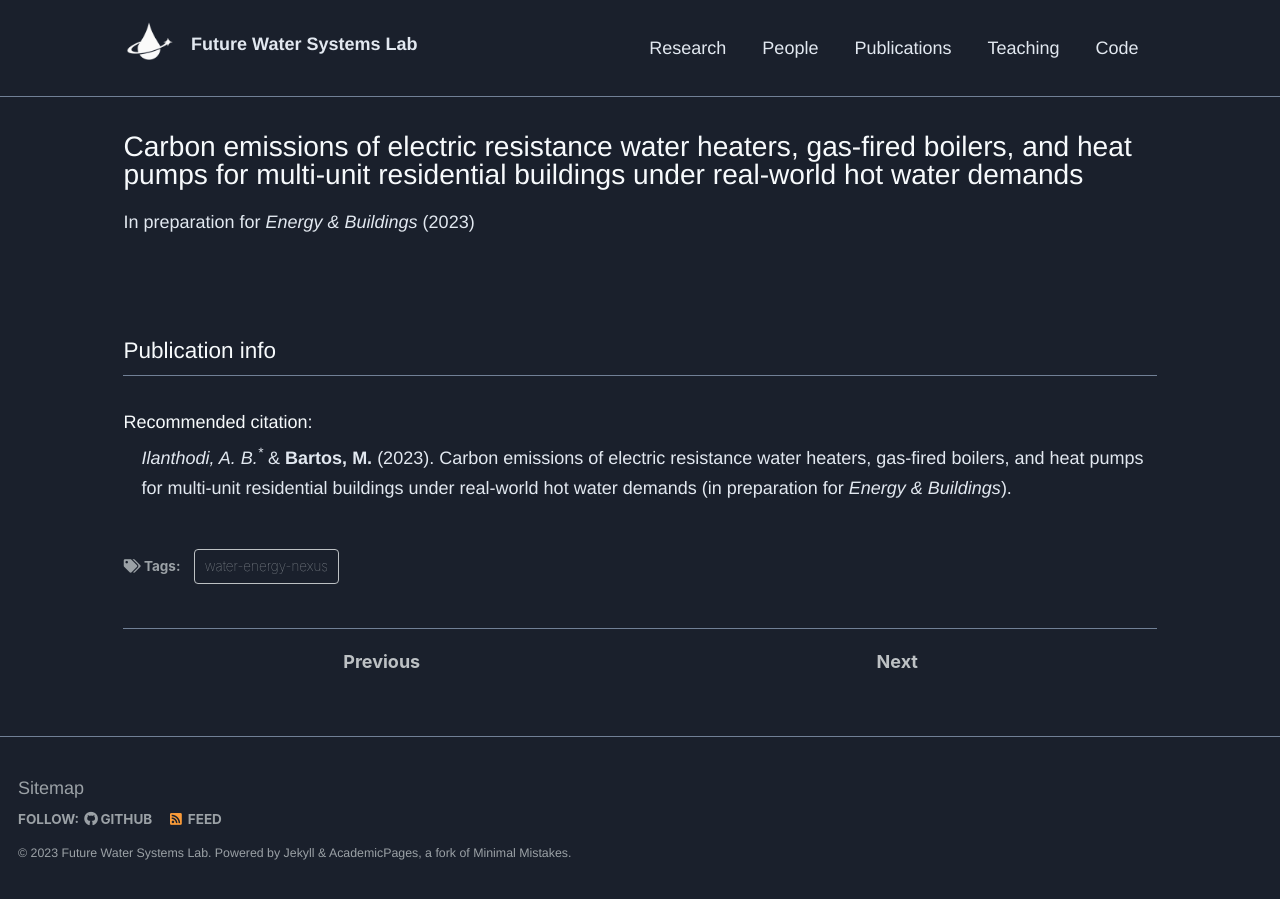
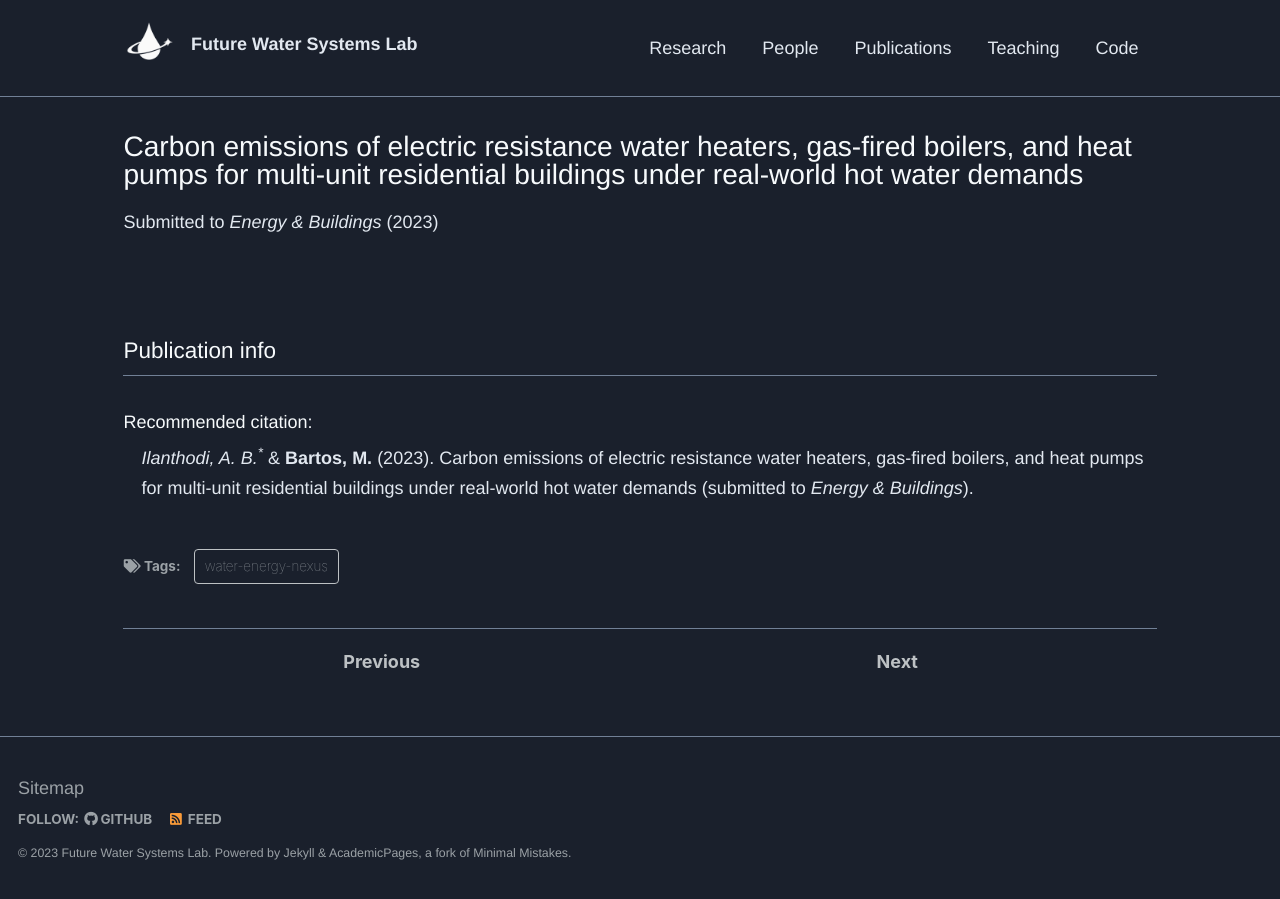
Before and after one commit to SMARTINFRALAB/SMARTINFRALAB.github.io, a Jekyll site: the page built from _publications/2022-08-30-carbon.md, in a window 1280 px wide. Built offline with Jekyll 4.4.1, drawn with Linux system fonts in a browser that asks for light colours.

Commit message:
Update website

```diff
--- a/_publications/2022-08-30-carbon.md
+++ b/_publications/2022-08-30-carbon.md
@@ -5,9 +5,9 @@ permalink: /publication/2022-08-30-carbon
 date: 2022-08-30
 venue: 'Energy & Buildings'
 type: 'preprint'
-citation: '<i>Ilanthodi, A. B.<sup>*</sup></i> & <b>Bartos, M.</b> (2023). Carbon emissions of electric resistance water heaters, gas-fired boilers, and heat pumps for multi-unit residential buildings under real-world hot water demands (in preparation for <i>Energy & Buildings</i>).'
+citation: '<i>Ilanthodi, A. B.<sup>*</sup></i> & <b>Bartos, M.</b> (2023). Carbon emissions of electric resistance water heaters, gas-fired boilers, and heat pumps for multi-unit residential buildings under real-world hot water demands (submitted to <i>Energy & Buildings</i>).'
 authors: "<i>Ilanthodi, A.B.<sup>*</sup></i> & <b>Bartos, M.</b>"
-journal_info: "In preparation for <i>Energy & Buildings</i> (2023)"
+journal_info: "Submitted to <i>Energy & Buildings</i> (2023)"
 abstract_art: ''
 thumbnail: 'https://mdbartos.s3.us-east-2.amazonaws.com/img/heater_thumb.png'
 abstract_art_caption: ''
```
Also changed, not shown: _pages/about.md (+6 -3 lines).
